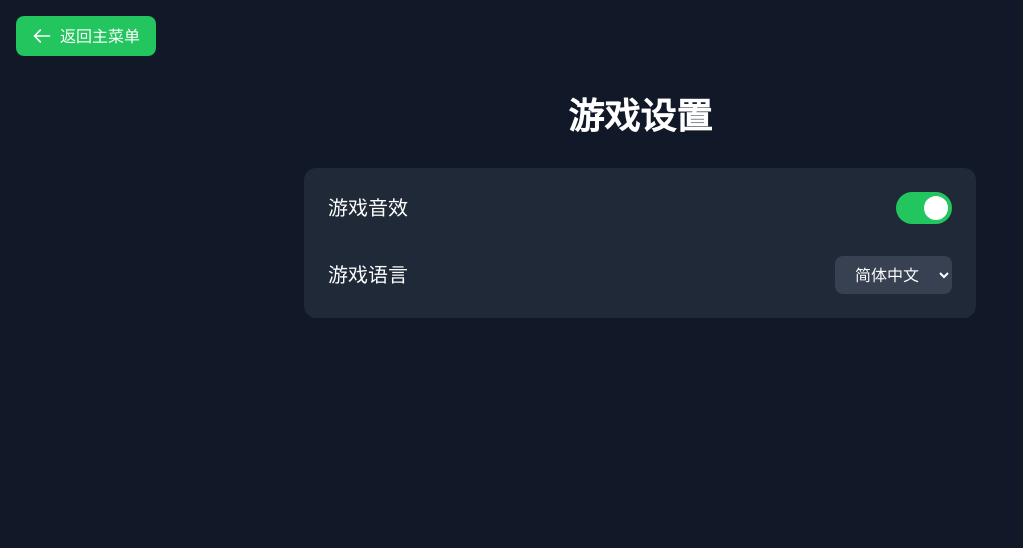
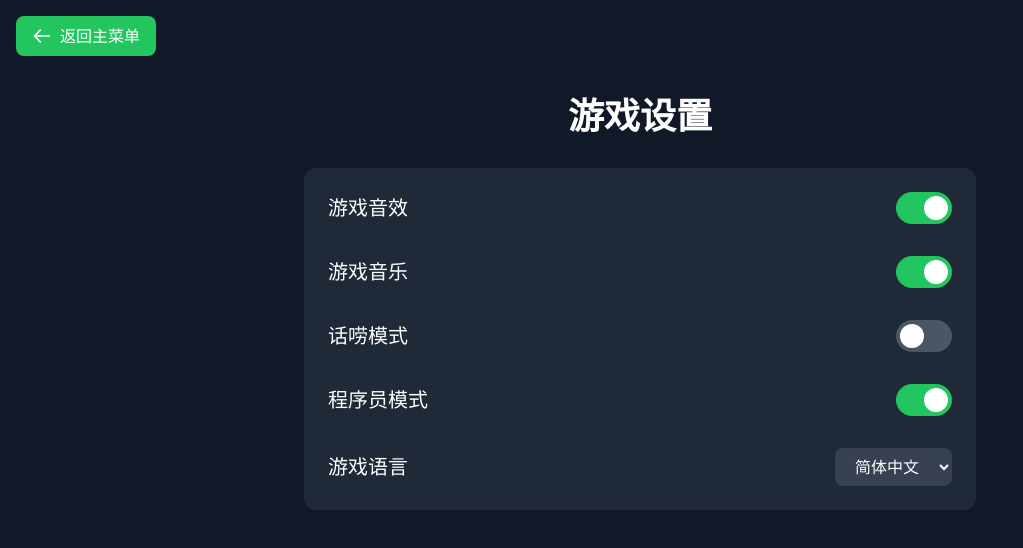
Before and after one commit to luzhenqian/i-am-architect, a React (Create React App) app: page / in a window 1280 px wide. Both pictures are taken after a click on the button "设置". Shown: the top 548 px of the page, without its empty margins (0-1023 px from the left). Built offline with nearby package versions, Linux system fonts and the light colour scheme.

Commit message:
feat: adjust data

```diff
--- a/src/components/CodeFixScreen.jsx
+++ b/src/components/CodeFixScreen.jsx
@@ -12,14 +12,12 @@ const CodeFixScreen = ({ gameState, onComplete, onSkip }) => {
   const [dialogConfig, setDialogConfig] = useState({});
 
   const calculateRewards = (timeTaken, codeQuality) => {
-    const baseReward = 100 * (gameState.difficulty + 1);
-    const timeBonus = Math.max(0, 30 - timeTaken) * 10;
-    const qualityBonus = codeQuality * 50;
+    const baseReward = 100 * (gameState.difficulty + 1);// 基础奖励
+    const timeBonus = Math.max(0, 30 - timeTaken) * 10;// 时间奖励
+    const qualityBonus = codeQuality * 50;// 代码质量
 
     return {
-      gold: Math.floor(baseReward * 0.5 + timeBonus),
-      health: Math.floor(baseReward * 0.1),
-      score: baseReward + timeBonus + qualityBonus
+      gold: Math.floor(baseReward * 0.5 + timeBonus)
     };
   };
 
@@ -45,9 +43,7 @@ const CodeFixScreen = ({ gameState, onComplete, onSkip }) => {
           title: '挑战成功',
           content: `恭喜你成功修复了这段远古代码！
             获得奖励：
-            金币 +${rewards.gold}
-            生命 +${rewards.health}
-            分数 +${rewards.score}`,
+            金币 +${rewards.gold}`,
           type: 'success',
           onConfirm: () => {
             setShowDialog(false);
@@ -78,10 +74,7 @@ const CodeFixScreen = ({ gameState, onComplete, onSkip }) => {
     const penalty = calculatePenalty();
     setDialogConfig({
       title: '确认跳过',
-      content: `跳过这个挑战将损失：
-        金币 -${penalty.gold}
-        生命 -${penalty.health}
-        分数 -${penalty.score}`,
+      content: `跳过这个挑战将失去奖励哦！`,
       type: 'warning',
       showCancel: true,
       onConfirm: () => {
--- a/src/components/Settings.jsx
+++ b/src/components/Settings.jsx
@@ -3,6 +3,9 @@ import React, { useState } from 'react';
 const Settings = ({ onBack }) => {
   const [isSoundOn, setIsSoundOn] = useState(true);
   const [language, setLanguage] = useState('zh');
+  const [isMusicOn, setIsMusicOn] = useState(true);
+  const [isChattyMode, setIsChattyMode] = useState(false);
+  const [isDevMode, setIsDevMode] = useState(true);
 
   return (
     <div className="fixed inset-0 bg-gray-900 text-white overflow-y-auto">
@@ -48,6 +51,51 @@ const Settings = ({ onBack }) => {
               </button>
             </div>
 
+            {/* 音乐设置 */}
+            <div className="flex items-center justify-between">
+              <label className="text-xl">游戏音乐</label>
+              <button
+                onClick={() => setIsMusicOn(!isMusicOn)}
+                className={`relative inline-flex h-8 w-14 items-center rounded-full transition-colors
+                           ${isMusicOn ? 'bg-green-500' : 'bg-gray-600'}`}
+              >
+                <span
+                  className={`inline-block h-6 w-6 transform rounded-full bg-white transition-transform
+                             ${isMusicOn ? 'translate-x-7' : 'translate-x-1'}`}
+                />
+              </button>
+            </div>
+
+            {/* 话唠模式 */}
+            <div className="flex items-center justify-between">
+              <label className="text-xl">话唠模式</label>
+              <button
+                onClick={() => setIsChattyMode(!isChattyMode)}
+                className={`relative inline-flex h-8 w-14 items-center rounded-full transition-colors
+                           ${isChattyMode ? 'bg-green-500' : 'bg-gray-600'}`}
+              >
+                <span
+                  className={`inline-block h-6 w-6 transform rounded-full bg-white transition-transform
+                             ${isChattyMode ? 'translate-x-7' : 'translate-x-1'}`}
+                />
+              </button>
+            </div>
+
+            {/* 程序员模式 */}
+            <div className="flex items-center justify-between">
+              <label className="text-xl">程序员模式</label>
+              <button
+                onClick={() => setIsDevMode(!isDevMode)}
+                className={`relative inline-flex h-8 w-14 items-center rounded-full transition-colors
+                           ${isDevMode ? 'bg-green-500' : 'bg-gray-600'}`}
+              >
+                <span
+                  className={`inline-block h-6 w-6 transform rounded-full bg-white transition-transform
+                             ${isDevMode ? 'translate-x-7' : 'translate-x-1'}`}
+                />
+              </button>
+            </div>
+
             {/* 语言设置 */}
             <div className="flex items-center justify-between">
               <label className="text-xl">游戏语言</label>
@@ -59,6 +107,7 @@ const Settings = ({ onBack }) => {
                 <option value="zh">简体中文</option>
                 <option value="en">English</option>
                 <option value="jp">日本語</option>
+                <option value="ko">한국어</option>
               </select>
             </div>
           </div>
--- a/src/config/LevelConfig.js
+++ b/src/config/LevelConfig.js
@@ -20,7 +20,6 @@ export class LevelConfig extends BaseConfig {
       13: 4600,
       14: 5300,
       15: 6050,
-
     };
   }
 
--- a/src/config/TowerConfig.js
+++ b/src/config/TowerConfig.js
@@ -61,7 +61,7 @@ export class TowerConfig extends BaseConfig {
         image: 'assets/images/towers/firewall.png',
         level: 1,
         attack: 0,
-        defense: 50,
+        defense: 40,
         health: 300,
         maxHealth: 300,
         attackSpeed: 0,
@@ -84,7 +84,7 @@ export class TowerConfig extends BaseConfig {
         name: '调试精灵',
         image: 'assets/images/towers/debug_fairy.png',
         level: 1,
-        attack: 10,
+        attack: 15,
         defense: 10,
         health: 80,
         maxHealth: 80,
@@ -109,11 +109,11 @@ export class TowerConfig extends BaseConfig {
         name: 'AI狙击手',
         image: 'assets/images/towers/ai_sniper.png',
         level: 1,
-        attack: 50,
+        attack: 40,
         defense: 8,
         health: 60,
         maxHealth: 60,
-        attackSpeed: 0.4,
+        attackSpeed: 0.15,
         range: 5,
         cost: 150,
         attackType: 'single',
```
